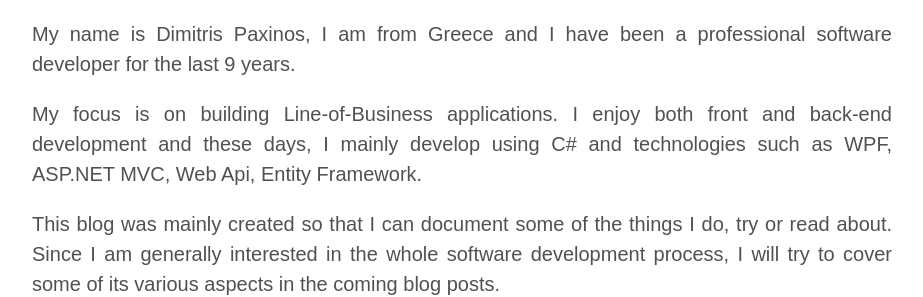
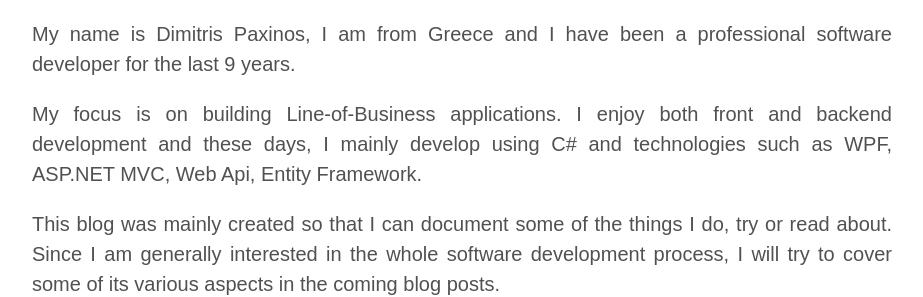
Before and after one commit to dimitrispaxinos/dimitrispaxinos.github.io, a Jekyll site: the page built from aboutme.md, in a window 1280 px wide. Shown: the part 204-501 px from the top of the page, without its empty margins (178-1101 px from the left). Built offline with Jekyll 4.4.1, drawn with Linux system fonts in a browser that asks for light colours; some web fonts are replaced; comment, search, counter and statistics services are not loaded.

Commit message:
Test Commit

```diff
--- a/aboutme.md
+++ b/aboutme.md
@@ -5,7 +5,7 @@
 
 My name is Dimitris Paxinos, I am from Greece and I have been a professional software developer for the last 9 years.
 
-My focus is on building Line-of-Business applications. I enjoy both front and back-end development and these days, I mainly develop using C# and technologies such as WPF, ASP.NET MVC, Web Api, Entity Framework.
+My focus is on building Line-of-Business applications. I enjoy both front and backend development and these days, I mainly develop using C# and technologies such as WPF, ASP.NET MVC, Web Api, Entity Framework.
 
 This blog was mainly created so that I can document some of the things I do, try or read about. Since I am generally interested in the whole software development process, I will try to cover some of its various aspects in the coming blog posts.
 
```
